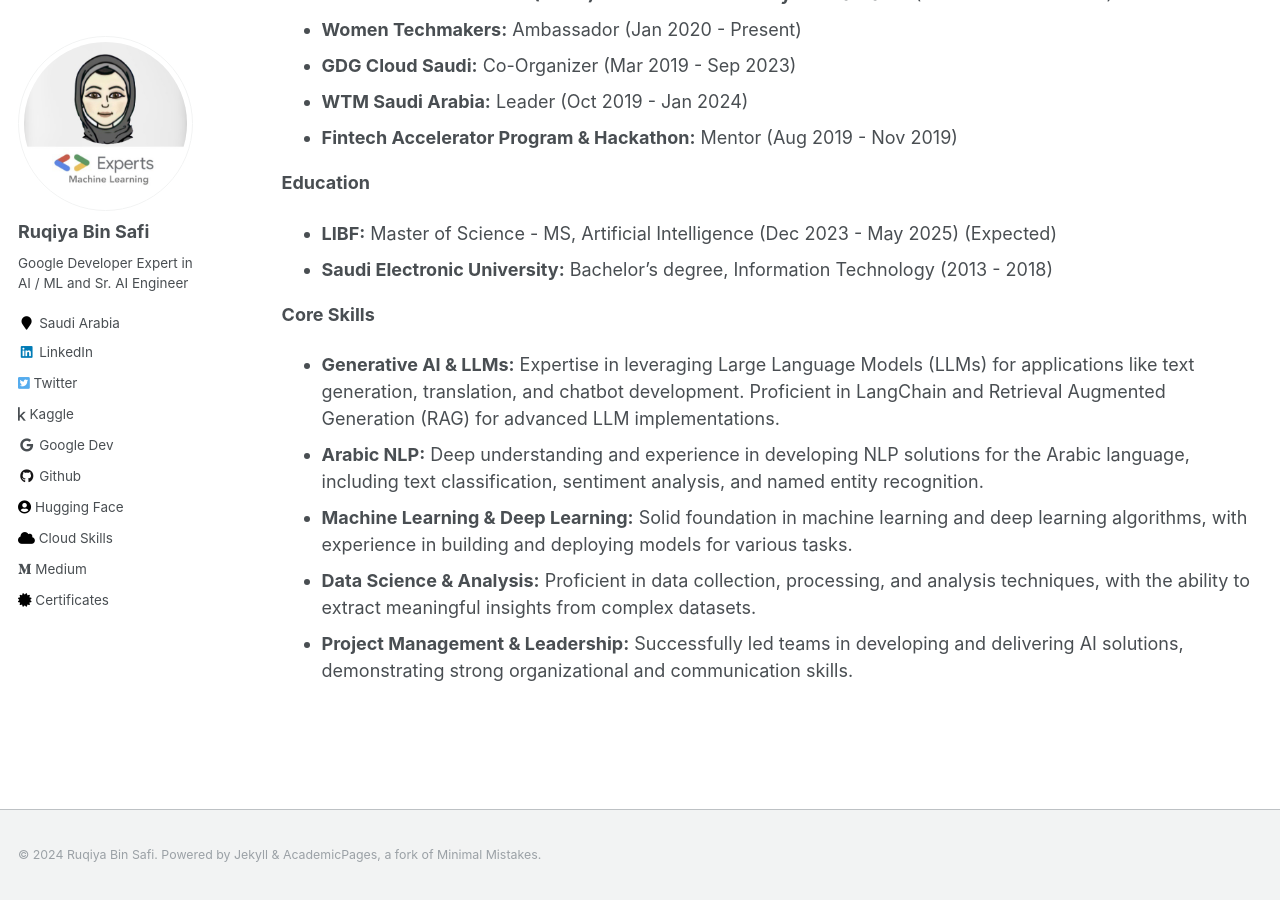
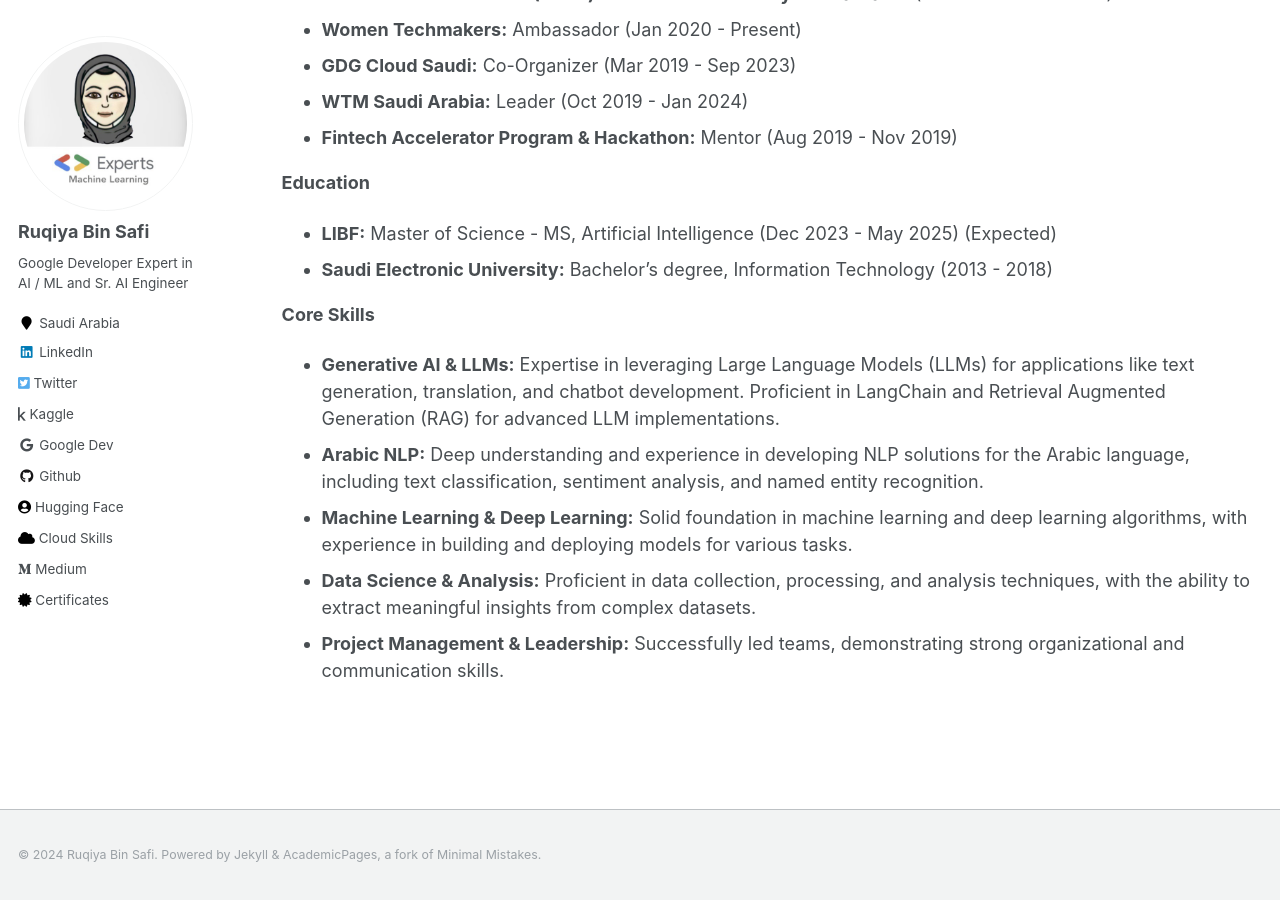
Before and after one commit to Ruqyai/ruqyai.github.io, a Jekyll site: the page built from _pages/cv.md, in a window 1280 px wide and 900 px high, scrolled down 1782 px. Built offline with Jekyll 4.4.1, drawn with Linux system fonts in a browser that asks for light colours.

Commit message:
Update CV

```diff
--- a/_pages/cv.md
+++ b/_pages/cv.md
@@ -75,7 +75,7 @@
 * **Arabic NLP:** Deep understanding and experience in developing NLP solutions for the Arabic language, including text classification, sentiment analysis, and named entity recognition.
 * **Machine Learning & Deep Learning:** Solid foundation in machine learning and deep learning algorithms, with experience in building and deploying models for various tasks.
 * **Data Science & Analysis:** Proficient in data collection, processing, and analysis techniques, with the ability to extract meaningful insights from complex datasets.
-* **Project Management & Leadership:** Successfully led teams in developing and delivering AI solutions, demonstrating strong organizational and communication skills.
+* **Project Management & Leadership:** Successfully led teams, demonstrating strong organizational and communication skills.
 
 
 
```
